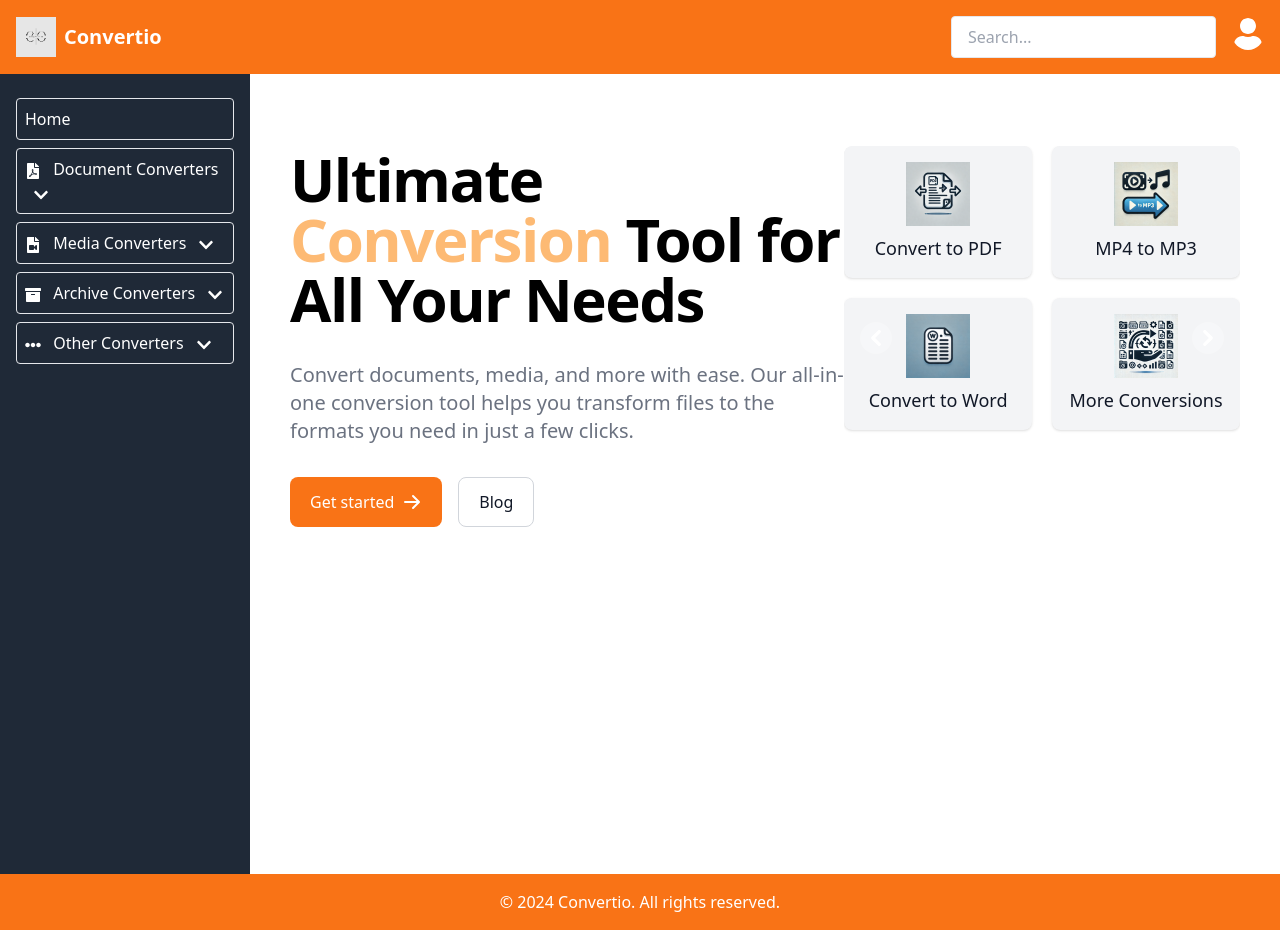
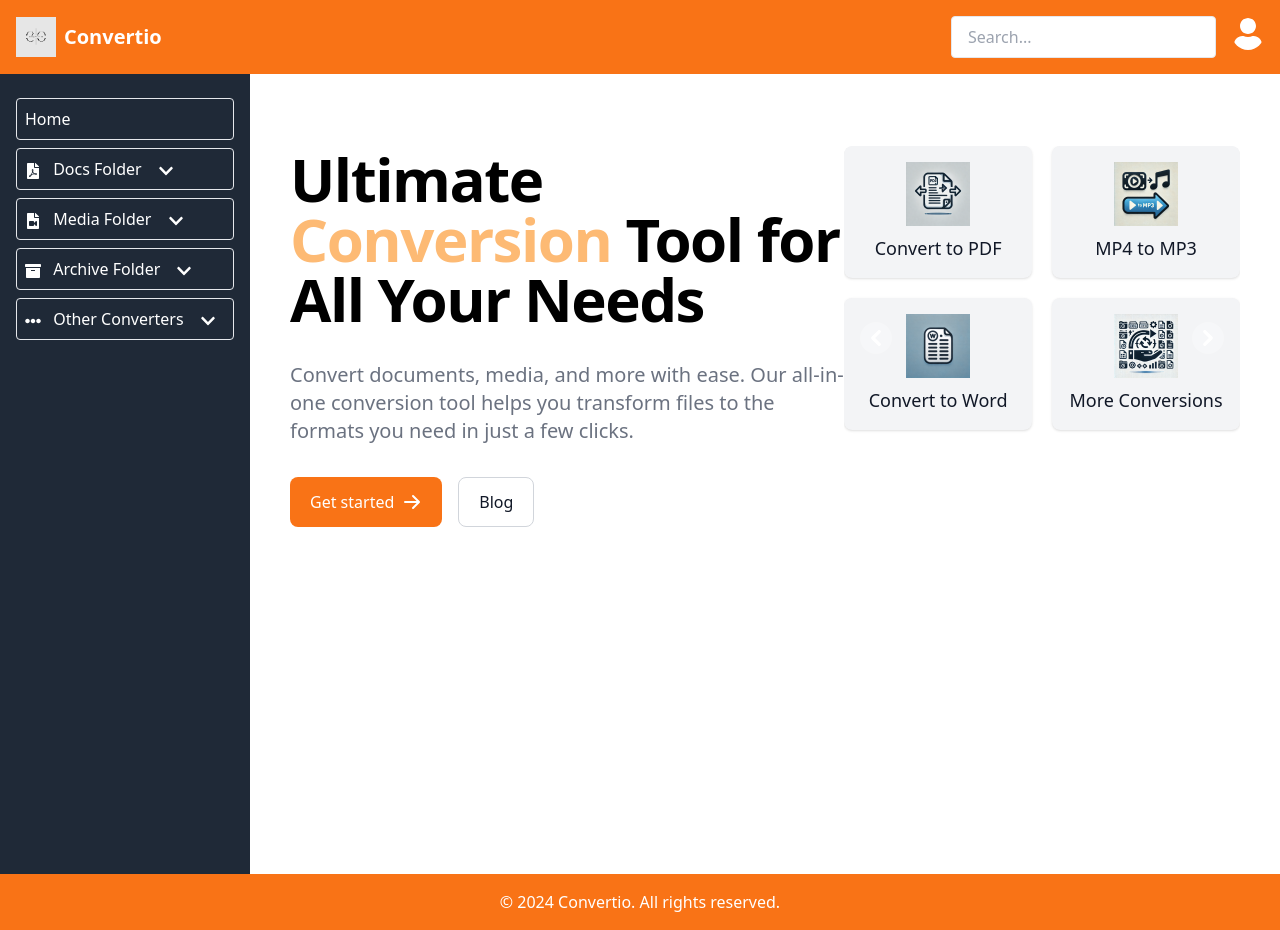
Before and after one commit to Yuri561/Convertio, a React (Vite) app: page / in a window 1280 px wide. Built offline with nearby package versions, Linux system fonts and the light colour scheme.

Commit message:
added chevron

```diff
--- a/src/App.jsx
+++ b/src/App.jsx
@@ -55,7 +55,7 @@ const Sidebar = ({ sidebarOpen, setSidebarOpen }) => {
           <li><Link to="/" className="block p-2 rounded hover:bg-gray-700 border my-2" onClick={() => setSidebarOpen(false)}>Home</Link></li>
           <li>
             <button onClick={() => toggleCategory('document')} className="block p-2 rounded hover:bg-gray-700 border my-2 w-full text-left">
-              <FaFilePdf className="inline-block mr-2" /> Document Converters <FaChevronDown className="inline-block ml-2" />
+              <FaFilePdf className="inline-block mr-2" /> Docs Folder <FaChevronDown className="inline-block ml-3" />
             </button>
             {openCategory === 'document' && (
               <ul className="ml-4 space-y-2">
@@ -66,7 +66,7 @@ const Sidebar = ({ sidebarOpen, setSidebarOpen }) => {
           </li>
           <li>
             <button onClick={() => toggleCategory('media')} className="block p-2 rounded hover:bg-gray-700 border my-2 w-full text-left">
-              <FaFileVideo className="inline-block mr-2" /> Media Converters <FaChevronDown className="inline-block ml-2" />
+              <FaFileVideo className="inline-block mr-2" /> Media Folder <FaChevronDown className="inline-block ml-3" />
             </button>
             {openCategory === 'media' && (
               <ul className="ml-4 space-y-2">
@@ -79,7 +79,7 @@ const Sidebar = ({ sidebarOpen, setSidebarOpen }) => {
           </li>
           <li>
             <button onClick={() => toggleCategory('archive')} className="block p-2 rounded hover:bg-gray-700 border my-2 w-full text-left">
-              <FaArchive className="inline-block mr-2" /> Archive Converters <FaChevronDown className="inline-block ml-2" />
+              <FaArchive className="inline-block mr-2" /> Archive Folder <FaChevronDown className="inline-block ml-3" />
             </button>
             {openCategory === 'archive' && (
               <ul className="ml-4 space-y-2">
@@ -89,7 +89,7 @@ const Sidebar = ({ sidebarOpen, setSidebarOpen }) => {
           </li>
           <li>
             <button onClick={() => toggleCategory('others')} className="block p-2 rounded hover:bg-gray-700 border my-2 w-full text-left">
-              <FaEllipsisH className="inline-block mr-2" /> Other Converters <FaChevronDown className="inline-block ml-2" />
+              <FaEllipsisH className="inline-block mr-2" /> Other Converters <FaChevronDown className="inline-block ml-3" />
             </button>
             {openCategory === 'others' && (
               <ul className="ml-4 space-y-2">
```
